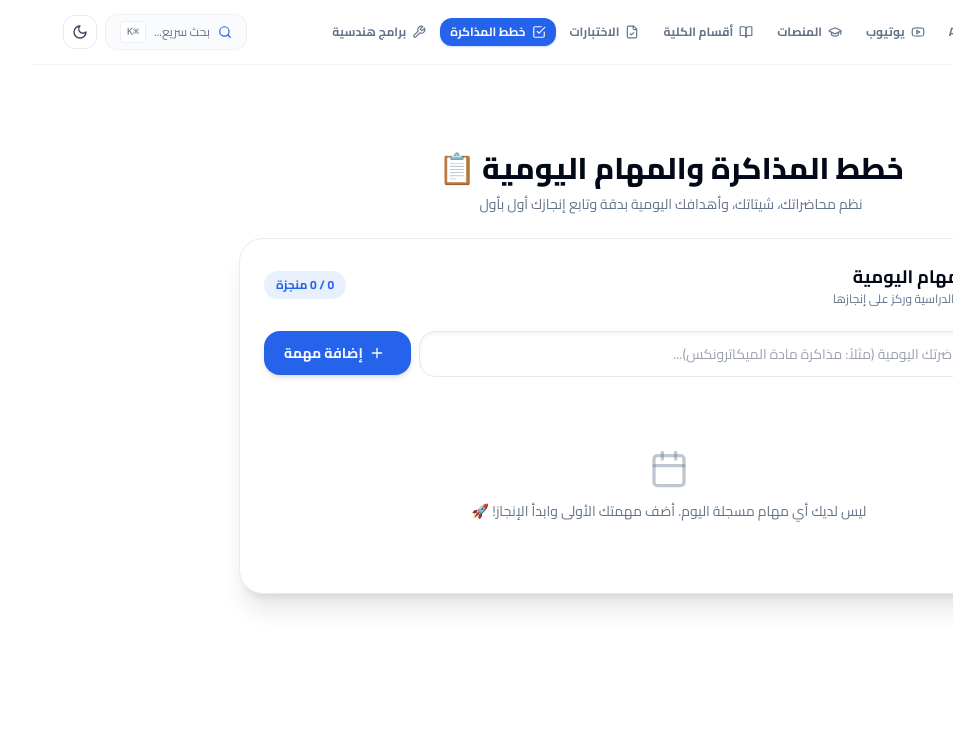
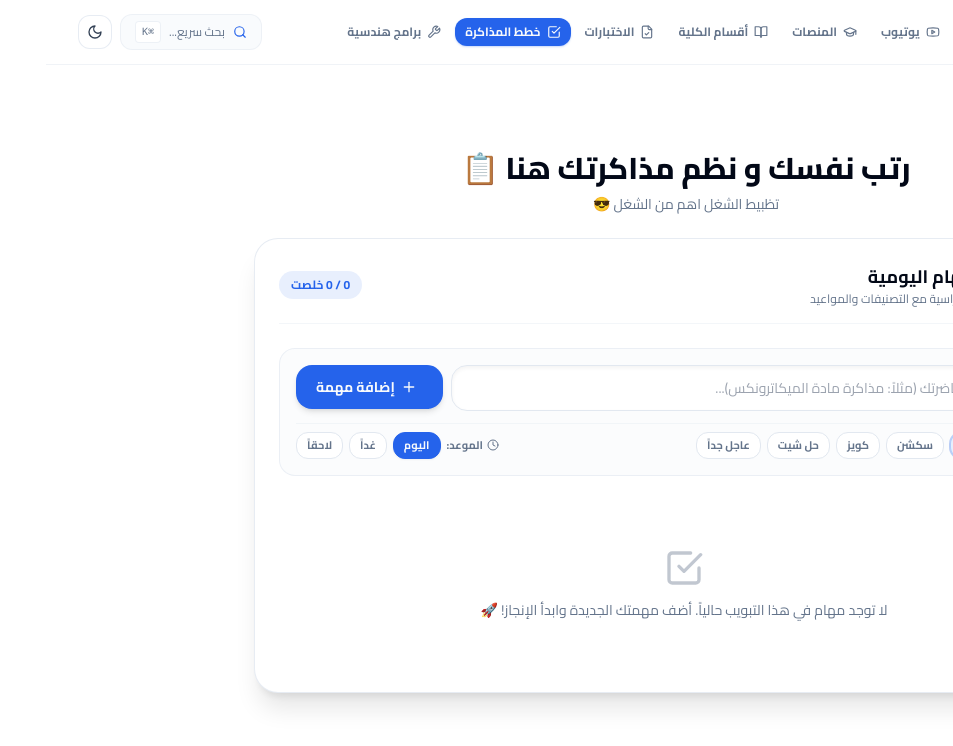
Before and after one commit to moslimebrahem69-ai/DTU.APP, a React (Vite) app: page /study-plan in a window 1280 px wide. Shown: the top 746 px of the page, without its empty margins (327-1280 px from the left). Built offline with nearby package versions, Linux system fonts and the light colour scheme; a web font is replaced by a local one.

Commit message:
feat: Update exam data and enhance StudyPlanPage with task categorization and due dates

```diff
--- a/src/pages/StudyPlanPage.tsx
+++ b/src/pages/StudyPlanPage.tsx
@@ -1,7 +1,7 @@
 import React, { useState, useEffect } from 'react';
 import { useTranslation } from 'react-i18next';
 import { motion, AnimatePresence } from 'framer-motion';
-import { Plus, CheckCircle2, Circle, Trash2, Target, Calendar } from 'lucide-react';
+import { Plus, CheckCircle2, Circle, Trash2, Target, Calendar, CheckSquare, Tag, Clock, Sheet } from 'lucide-react';
 import { Button } from '../components/ui/button';
 import { useTheme } from '../contexts/ThemeContext';
 
@@ -9,8 +9,24 @@ interface StudyTask {
   id: string;
   title: string;
   completed: boolean;
-  date: string;
+  category: 'lecture' | 'section' | 'quiz' | 'sheetsolution' | 'urgent';
+  dueDate: 'today' | 'tomorrow' | 'upcoming';
+  dateStr: string;
 }
+
+const CATEGORY_CONFIG = {
+  lecture: { label: 'محاضرة', bg: 'bg-blue-500/10 text-blue-500 border-blue-500/30' },
+  section: { label: 'سكشن', bg: 'bg-emerald-500/10 text-emerald-500 border-emerald-500/30' },
+  quiz: { label: 'كويز', bg: 'bg-amber-500/10 text-amber-500 border-amber-500/30' },
+  sheetsolution: { label: 'حل شيت', bg: 'bg-purple-500/10 text-purple-500 border-purple-500/30' },
+  urgent: { label: 'عاجل جداً', bg: 'bg-rose-500/10 text-rose-500 border-rose-500/30' },
+};
+
+const DUE_CONFIG = {
+  today: { label: 'اليوم', color: 'text-primary' },
+  tomorrow: { label: 'غداً', color: 'text-amber-500' },
+  upcoming: { label: 'لاحقاً', color: 'text-muted-foreground' },
+};
 
 export function StudyPlanPage() {
   const { t } = useTranslation();
@@ -18,7 +34,7 @@ export function StudyPlanPage() {
 
   const [tasks, setTasks] = useState<StudyTask[]>(() => {
     try {
-      const saved = localStorage.getItem('dtu_study_tasks');
+      const saved = localStorage.getItem('dtu_study_tasks_v2');
       if (saved) {
         return JSON.parse(saved);
       }
@@ -29,9 +45,12 @@ export function StudyPlanPage() {
   });
 
   const [newTaskTitle, setNewTaskTitle] = useState('');
+  const [selectedCategory, setSelectedCategory] = useState<StudyTask['category']>('lecture');
+  const [selectedDueDate, setSelectedDueDate] = useState<StudyTask['dueDate']>('today');
+  const [filter, setFilter] = useState<'all' | 'active' | 'completed'>('all');
 
   useEffect(() => {
-    localStorage.setItem('dtu_study_tasks', JSON.stringify(tasks));
+    localStorage.setItem('dtu_study_tasks_v2', JSON.stringify(tasks));
   }, [tasks]);
 
   const handleAddTask = (e: React.FormEvent) => {
@@ -42,7 +61,9 @@ export function StudyPlanPage() {
       id: Date.now().toString(),
       title: newTaskTitle.trim(),
       completed: false,
-      date: new Date().toLocaleDateString('ar-EG'),
+      category: selectedCategory,
+      dueDate: selectedDueDate,
+      dateStr: new Date().toLocaleDateString('ar-EG'),
     };
 
     setTasks([newTask, ...tasks]);
@@ -62,6 +83,19 @@ export function StudyPlanPage() {
     setTasks(tasks.filter(task => task.id !== id));
   };
 
+  const handleClearCompleted = () => {
+    setTasks(tasks.filter(task => !task.completed));
+  };
+
+  const completedCount = tasks.filter(t => t.completed).length;
+  const progressPercent = tasks.length > 0 ? Math.round((completedCount / tasks.length) * 100) : 0;
+
+  const filteredTasks = tasks.filter(task => {
+    if (filter === 'active') return !task.completed;
+    if (filter === 'completed') return task.completed;
+    return true;
+  });
+
   return (
     <div className="space-y-6 max-w-4xl mx-auto px-2 sm:px-4 py-4">
       {/* Header */}
@@ -71,10 +105,10 @@ export function StudyPlanPage() {
         className="text-center space-y-2 mb-6"
       >
         <h1 className="text-2xl sm:text-3xl font-black text-foreground">
-          خطط المذاكرة والمهام اليومية 📋
+       رتب نفسك و نظم مذاكرتك هنا 📋
         </h1>
         <p className="text-xs sm:text-sm text-muted-foreground">
-          نظم محاضراتك، شيتاتك، وأهدافك اليومية بدقة وتابع إنجازك أول بأول
+       تظبيط الشغل اهم من الشغل 😎
         </p>
       </motion.div>
 
@@ -85,52 +119,158 @@ export function StudyPlanPage() {
         transition={{ delay: 0.1 }}
         className="bg-card border border-border/80 rounded-3xl p-4 sm:p-6 shadow-xl"
       >
-        <div className="flex items-center justify-between mb-6">
+        <div className="flex flex-col sm:flex-row items-start sm:items-center justify-between gap-4 mb-6 pb-4 border-b border-border/40">
           <div className="flex items-center gap-3">
             <div className="p-2.5 rounded-2xl bg-primary/10 text-primary">
               <Target className="h-6 w-6" />
             </div>
             <div>
-              <h2 className="text-base sm:text-lg font-bold text-foreground">قائمة المهام اليومية</h2>
-              <p className="text-xs text-muted-foreground">أضف مهامك الدراسية وركز على إنجازها</p>
+              <h2 className="text-base sm:text-lg font-bold text-foreground">قائمة المهام اليومية </h2>
+              <p className="text-xs text-muted-foreground">أضف مهامك الدراسية مع التصنيفات والمواعيد</p>
             </div>
           </div>
+
+          <div className="w-full sm:w-auto flex items-center justify-between sm:justify-end gap-3">
             <span className="text-xs font-bold px-3 py-1.5 rounded-full bg-primary/10 text-primary">
-            {tasks.filter(t => t.completed).length} / {tasks.length} منجزة
+              {completedCount} / {tasks.length} خلصت
             </span>
+            {completedCount > 0 && (
+              <Button
+                variant="outline"
+                size="sm"
+                onClick={handleClearCompleted}
+                className="text-xs h-8 rounded-xl text-destructive hover:bg-destructive/10 border-destructive/30 cursor-pointer"
+              >
+                حذف المنجز
+              </Button>
+            )}
+          </div>
         </div>
 
-        {/* Form */}
-        <form onSubmit={handleAddTask} className="flex gap-2 mb-6">
+        {/* Visual Progress Bar */}
+        {tasks.length > 0 && (
+          <div className="mb-6 bg-muted/40 p-3 rounded-2xl border border-border/60 space-y-2">
+            <div className="flex justify-between text-xs font-bold text-muted-foreground">
+              <span>نسبة الإنجاز الإجمالية</span>
+              <span className="text-primary font-mono">{progressPercent}%</span>
+            </div>
+            <div className="w-full bg-muted rounded-full h-2 overflow-hidden">
+              <motion.div
+                className="h-full bg-primary rounded-full transition-all duration-500"
+                style={{ width: `${progressPercent}%` }}
+              />
+            </div>
+          </div>
+        )}
+
+        {/* Form with Categories & Due Dates */}
+        <form onSubmit={handleAddTask} className="space-y-3 mb-6 bg-muted/30 p-3.5 sm:p-4 rounded-2xl border border-border/60">
+          <div className="flex gap-2">
             <input
               type="text"
               value={newTaskTitle}
               onChange={(e) => setNewTaskTitle(e.target.value)}
-            placeholder="اكتب هدفك أو محاضرتك اليومية (مثلاً: مذاكرة مادة الميكاترونكس)..."
+              placeholder="اكتب هدفك أو محاضرتك (مثلاً: مذاكرة مادة الميكاترونكس)..."
               className="flex-1 bg-background border border-border rounded-2xl px-4 py-3 text-xs sm:text-sm text-foreground focus:outline-none focus:ring-2 focus:ring-primary/50 transition-all shadow-inner"
             />
-          <Button type="submit" size="sm" className="h-11 px-5 rounded-2xl text-xs sm:text-sm font-bold shrink-0 shadow-md">
+            <Button type="submit" size="sm" className="h-11 px-5 rounded-2xl text-xs sm:text-sm font-bold shrink-0 shadow-md cursor-pointer">
               <Plus className="h-4 w-4 ml-1.5 rtl:mr-1.5" />
               إضافة مهمة
             </Button>
+          </div>
+
+          <div className="flex flex-wrap items-center justify-between gap-3 pt-2 border-t border-border/40">
+            {/* Category Select */}
+            <div className="flex items-center gap-1.5 flex-wrap">
+              <span className="text-[11px] font-bold text-muted-foreground flex items-center gap-1">
+                <Tag className="h-3 w-3" /> التصنيف:
+              </span>
+              {(Object.keys(CATEGORY_CONFIG) as Array<keyof typeof CATEGORY_CONFIG>).map((cat) => (
+                <button
+                  key={cat}
+                  type="button"
+                  onClick={() => setSelectedCategory(cat)}
+                  className={`px-2.5 py-1 rounded-xl text-[11px] font-bold transition-all cursor-pointer border ${
+                    selectedCategory === cat
+                      ? `${CATEGORY_CONFIG[cat].bg} shadow-sm ring-1 ring-primary/30`
+                      : 'bg-background text-muted-foreground border-border hover:border-border/80'
+                  }`}
+                >
+                  {CATEGORY_CONFIG[cat].label}
+                </button>
+              ))}
+            </div>
+
+            {/* Due Date Select */}
+            <div className="flex items-center gap-1.5 flex-wrap">
+              <span className="text-[11px] font-bold text-muted-foreground flex items-center gap-1">
+                <Clock className="h-3 w-3" /> الموعد:
+              </span>
+              {(['today', 'tomorrow', 'upcoming'] as const).map((due) => (
+                <button
+                  key={due}
+                  type="button"
+                  onClick={() => setSelectedDueDate(due)}
+                  className={`px-2.5 py-1 rounded-xl text-[11px] font-bold transition-all cursor-pointer border ${
+                    selectedDueDate === due
+                      ? 'bg-primary text-primary-foreground border-primary shadow-sm'
+                      : 'bg-background text-muted-foreground border-border hover:border-border/80'
+                  }`}
+                >
+                  {DUE_CONFIG[due].label}
+                </button>
+              ))}
+            </div>
+          </div>
         </form>
+
+        {/* Filters Bar */}
+        {tasks.length > 0 && (
+          <div className="flex items-center gap-1.5 mb-4 bg-muted/30 p-1.5 rounded-xl border border-border/40 w-fit">
+            <button
+              type="button"
+              onClick={() => setFilter('all')}
+              className={`px-3 py-1 rounded-lg text-xs font-bold transition-all cursor-pointer ${filter === 'all' ? 'bg-primary text-primary-foreground shadow' : 'text-muted-foreground hover:text-foreground'}`}
+            >
+              الكل ({tasks.length})
+            </button>
+            <button
+              type="button"
+              onClick={() => setFilter('active')}
+              className={`px-3 py-1 rounded-lg text-xs font-bold transition-all cursor-pointer ${filter === 'active' ? 'bg-primary text-primary-foreground shadow' : 'text-muted-foreground hover:text-foreground'}`}
+            >
+              لسه مخلصتش🥲({tasks.filter(t => !t.completed).length})
+            </button>
+            <button
+              type="button"
+              onClick={() => setFilter('completed')}
+              className={`px-3 py-1 rounded-lg text-xs font-bold transition-all cursor-pointer ${filter === 'completed' ? 'bg-primary text-primary-foreground shadow' : 'text-muted-foreground hover:text-foreground'}`}
+            >
+              خلصت✅({completedCount})
+            </button>
+          </div>
+        )}
 
         {/* Tasks List */}
         <div className="space-y-2.5 max-h-[50vh] overflow-y-auto pr-1">
-          {tasks.length === 0 ? (
+          {filteredTasks.length === 0 ? (
             <div className="text-center py-12 text-muted-foreground text-xs sm:text-sm flex flex-col items-center justify-center space-y-2">
-              <Calendar className="h-10 w-10 text-muted-foreground/40 mb-1" />
-              <span>ليس لديك أي مهام مسجلة اليوم. أضف مهمتك الأولى وابدأ الإنجاز! 🚀</span>
+              <CheckSquare className="h-10 w-10 text-muted-foreground/40 mb-1" />
+              <span>لا توجد مهام في هذا التبويب حالياً. أضف مهمتك الجديدة وابدأ الإنجاز! 🚀</span>
             </div>
           ) : (
             <AnimatePresence>
-              {tasks.map((task) => (
+              {filteredTasks.map((task) => {
+                const catInfo = CATEGORY_CONFIG[task.category] || CATEGORY_CONFIG.lecture;
+                const dueInfo = DUE_CONFIG[task.dueDate] || DUE_CONFIG.today;
+
+                return (
                   <motion.div
                     key={task.id}
                     initial={{ opacity: 0, y: 5 }}
                     animate={{ opacity: 1, y: 0 }}
                     exit={{ opacity: 0, x: -10 }}
-                  className={`flex items-center justify-between p-3.5 rounded-2xl border transition-all bg-background/50 border-border/60 hover:bg-accent/40 shadow-xs`}
+                    className="flex items-center justify-between p-3.5 rounded-2xl border transition-all bg-background/60 border-border/60 hover:bg-accent/40 shadow-xs gap-2"
                   >
                     <div className="flex items-center gap-3 flex-1 min-w-0">
                       <button
@@ -144,18 +284,29 @@ export function StudyPlanPage() {
                           <Circle className="h-5 w-5 text-muted-foreground" />
                         )}
                       </button>
+
+                      <div className="min-w-0 flex-1">
+                        <div className="flex items-center gap-2 flex-wrap mb-0.5">
+                          <span className={`text-[10px] font-bold px-2 py-0.5 rounded-lg border ${catInfo.bg}`}>
+                            {catInfo.label}
+                          </span>
+                          <span className={`text-[10px] font-bold ${dueInfo.color}`}>
+                            📅 {dueInfo.label}
+                          </span>
+                        </div>
                         <span
-                      className={`text-xs sm:text-sm font-medium truncate ${
+                          className={`text-xs sm:text-sm font-medium block truncate ${
                             task.completed ? 'line-through text-muted-foreground' : 'text-foreground'
                           }`}
                         >
                           {task.title}
                         </span>
                       </div>
+                    </div>
 
                     <div className="flex items-center gap-2 shrink-0">
                       <span className="text-[10px] text-muted-foreground font-mono hidden sm:inline-block px-2 py-0.5 rounded-md bg-muted">
-                      {task.date}
+                        {task.dateStr}
                       </span>
                       <button
                         type="button"
@@ -167,7 +318,8 @@ export function StudyPlanPage() {
                       </button>
                     </div>
                   </motion.div>
-              ))}
+                );
+              })}
             </AnimatePresence>
           )}
         </div>
```
Also changed, not shown: src/data/examsData.ts (+57 -8 lines). Lines whose indentation alone changed are shown as unchanged.
